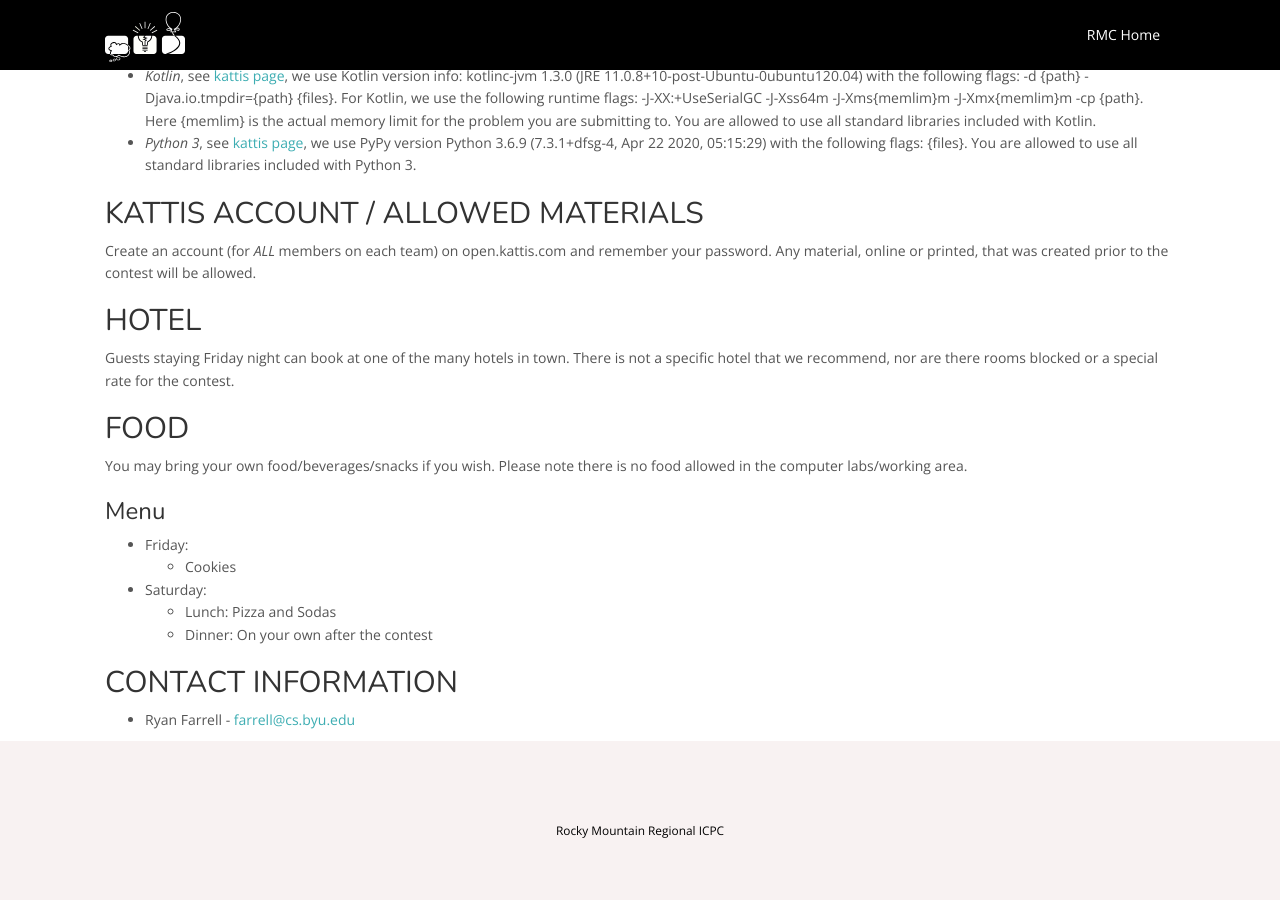
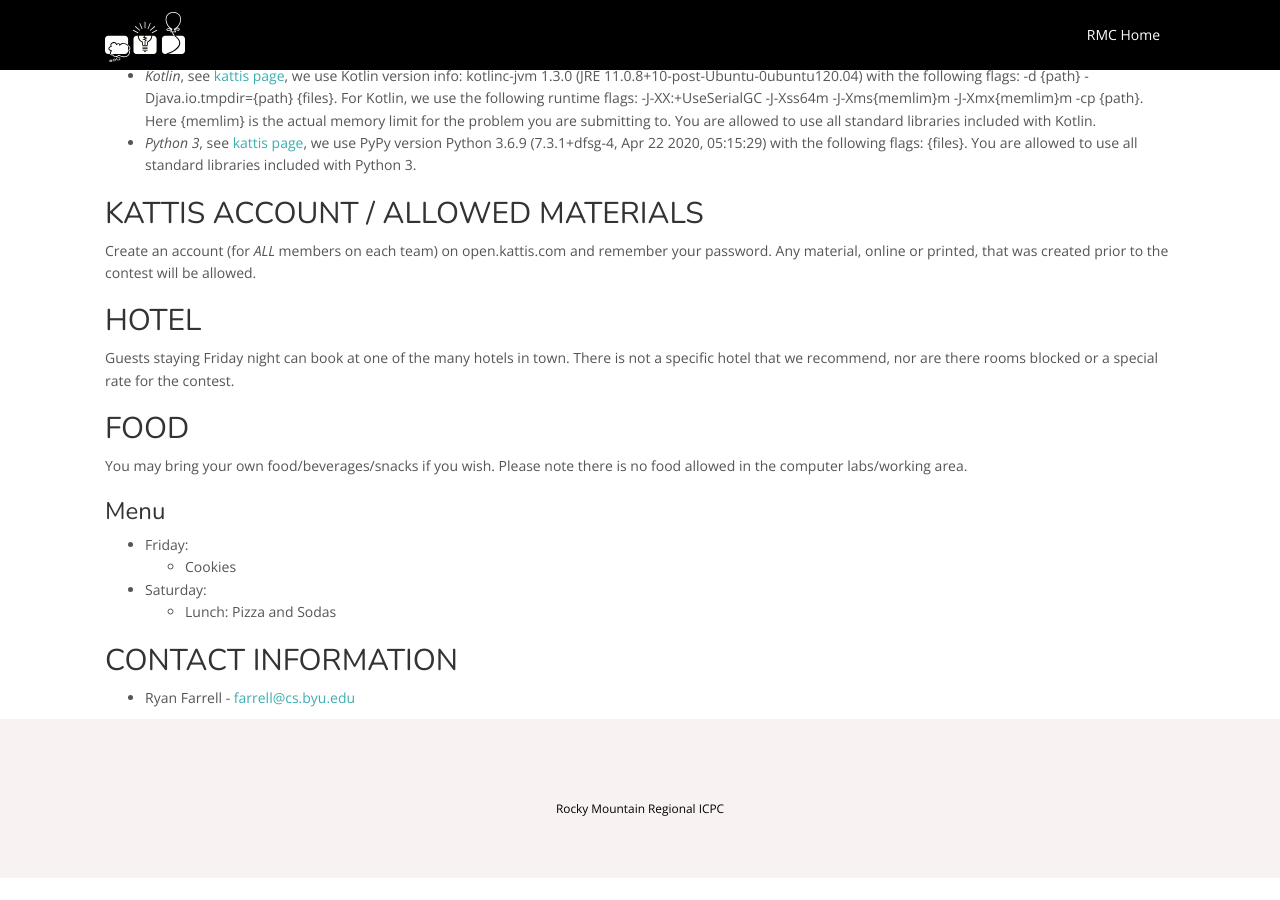
Before and after one commit to icpc/na-rocky-mountain-web, a Jekyll site: the page built from docs/byu/index.md, in a window 1280 px wide and 900 px high, scrolled down 1549 px. Built offline with Jekyll 4.4.1, drawn with Linux system fonts in a browser that asks for light colours; nearby versions of some CDN libraries; our own code applies the rules of GitHub Pages for plain Markdown files; after the commit the page ends 2427 px from its top, so only the background shows below that.

Commit message:
Update index.md

```diff
--- a/docs/byu/index.md
+++ b/docs/byu/index.md
@@ -84,7 +84,6 @@ You may bring your own food/beverages/snacks if you wish. Please note there is n
     - Cookies
 - Saturday:
     -  Lunch: Pizza and Sodas
-    -  Dinner: On your own after the contest
 
 ## CONTACT INFORMATION
 
```
